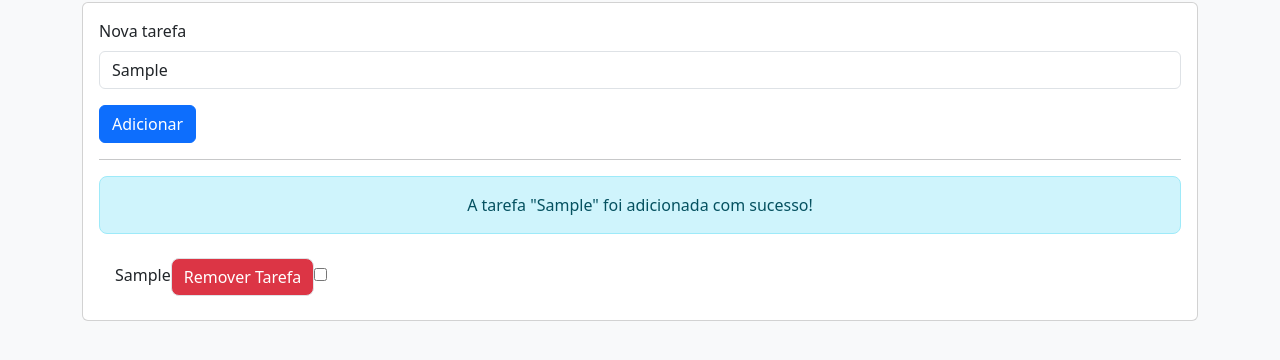
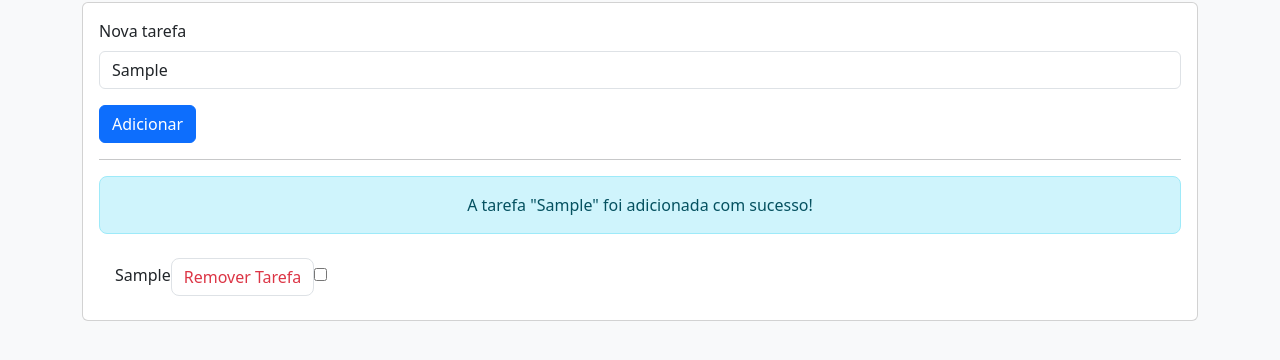
Before and after one commit to rai-08-bit/S2_R2-AT1-PEND1, a plain HTML site: page index.html in a window 1280 px wide. Both pictures are taken after typing "Sample" into the empty fields and a click on the button "Adicionar". Shown: the part 118-478 px from the top of the page. Drawn offline with nearby package versions, Linux system fonts and the light colour scheme.

Commit message:
Alterando o nome da página

```diff
--- a/index.html
+++ b/index.html
@@ -3,7 +3,7 @@
 
 <head>
     <meta charset="UTF-8">
-    <title>Exercício 3</title>
+    <title>Exercício 6</title>
 
     <link href="https://cdn.jsdelivr.net/npm/bootstrap@5.3.2/dist/css/bootstrap.min.css" rel="stylesheet">
 </head>
--- a/script.js
+++ b/script.js
@@ -32,7 +32,7 @@ btnAdicionar.addEventListener("click", () => {
 
     let btnRemover = document.createElement('button')
     btnRemover.innerText = "Remover Tarefa";
-    btnRemover.className = "btn text-center btn-danger border rounded-3";
+    btnRemover.className = "justify-content-center btn btn-outline-danger border rounded-3";
 
     btnRemover.addEventListener("click", () => {
         let apagarTarefa = btnRemover.parentElement;
```
